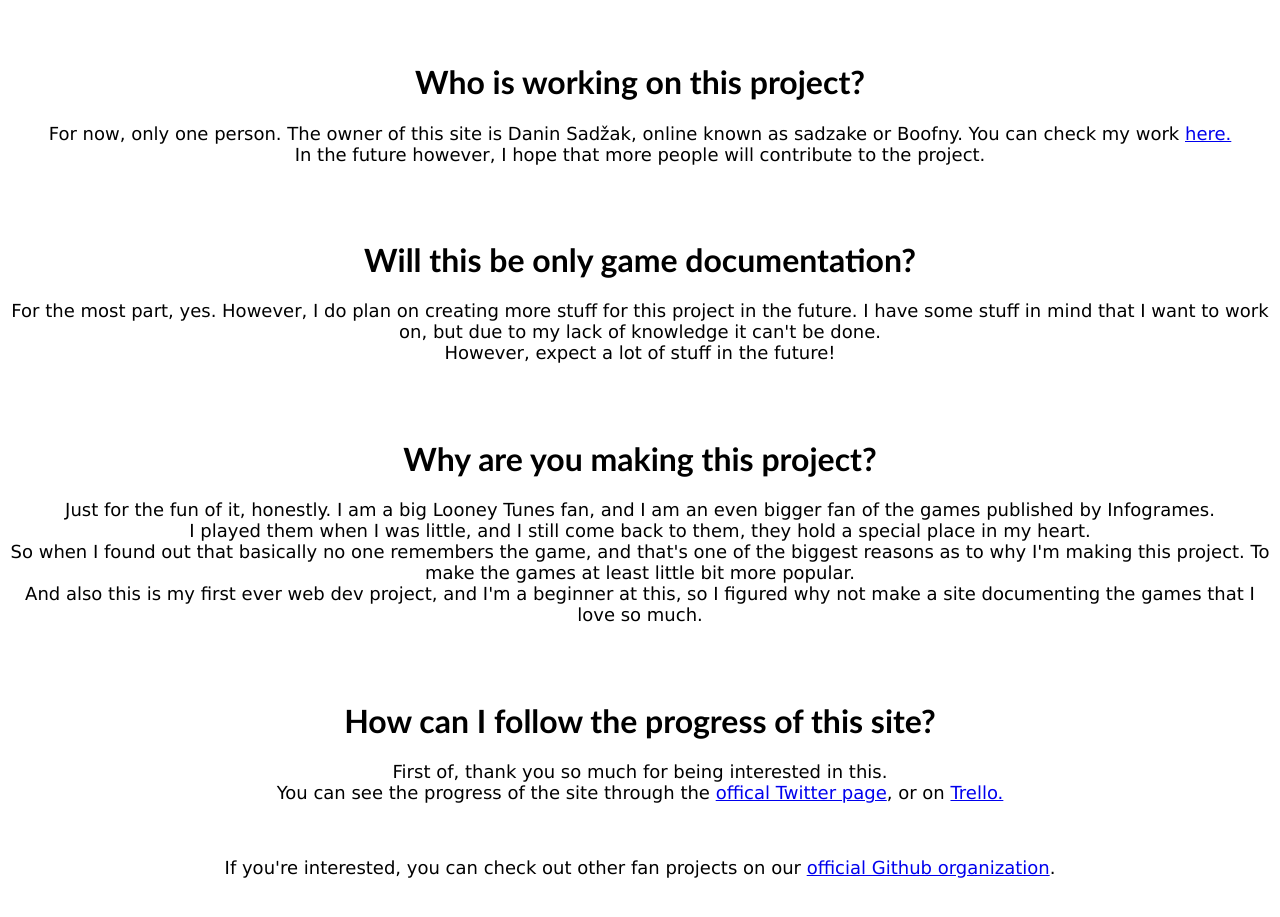
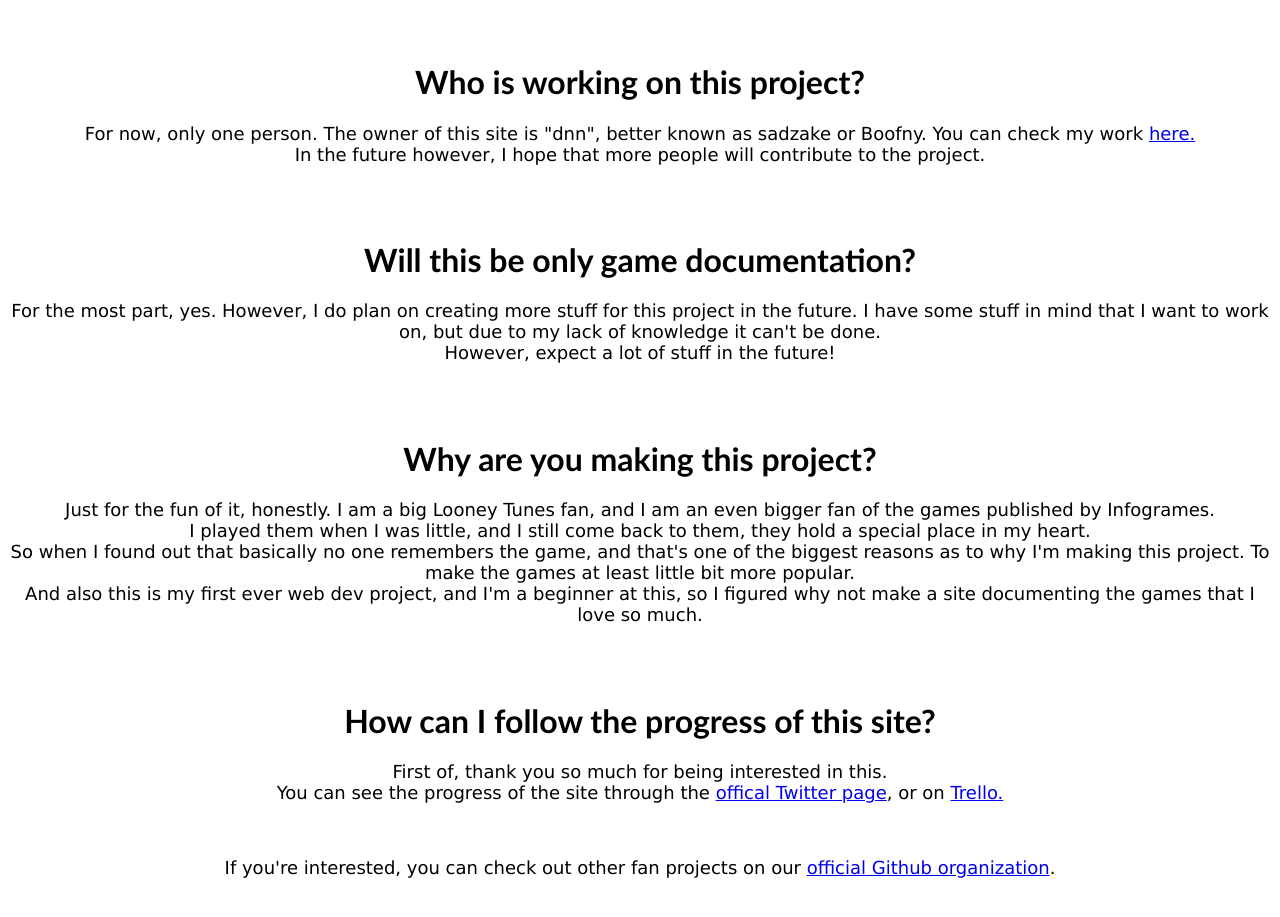
Before and after one commit to TheLiTProject/TheLiTProject.github.io, a plain HTML site: page HTML Files/Introduction.html in a window 1280 px wide. Shown: the part 880-1797 px from the top of the page. Drawn offline with Linux system fonts and the light colour scheme.

Commit message:
Fixed grammar for site introduction

```diff
--- a/HTML Files/Introduction.html
+++ b/HTML Files/Introduction.html
@@ -34,7 +34,7 @@
     <p>No. Project LiT is aimed towards fan projects for the Looney Tunes games published by Infogrames. This site will only document those games.</p>
     <br><br>
     <h1>Who is working on this project?</h1>
-    <p>For now, only one person. The owner of this site is Danin Sadžak, online known as sadzake or Boofny. You can check my work <a href="https://github.com/sadzake" target="_blank">here.</a><br>In the future however, I hope that more people will contribute to the project.</p>
+    <p>For now, only one person. The owner of this site is "dnn", better known as sadzake or Boofny. You can check my work <a href="https://github.com/sadzake" target="_blank">here.</a><br>In the future however, I hope that more people will contribute to the project.</p>
     <br><br>
     <h1>Will this be only game documentation?</h1>
     <p>For the most part, yes. However, I do plan on creating more stuff for this project in the future. I have some stuff in mind that I want to work on, but due to my lack of knowledge it can't be done. <br>However, expect a lot of stuff in the future!</p>
```
